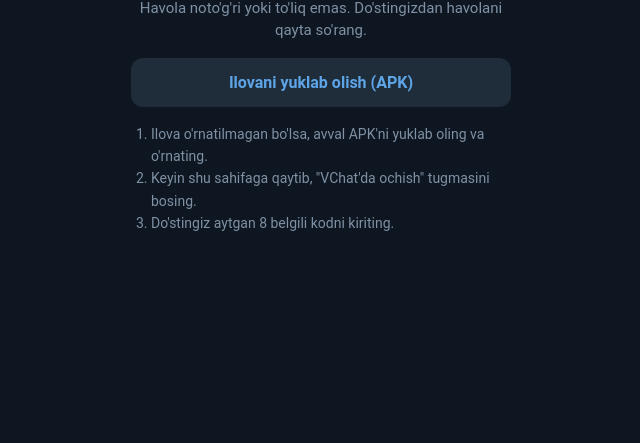
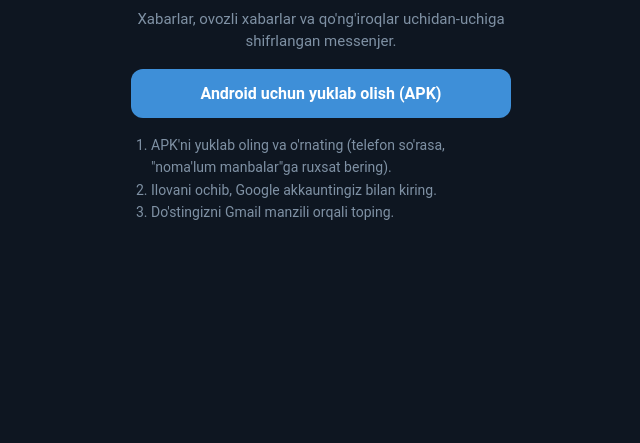
Before and after one commit to khomidovvv06/vchat, a plain HTML site: page docs/index.html in a window 1280 px wide. Shown: the part 357-800 px from the top of the page, without its empty margins (319-959 px from the left). Drawn offline with Linux system fonts and the light colour scheme.

Commit message:
Add files via upload

```diff
--- a/docs/index.html
+++ b/docs/index.html
@@ -3,7 +3,7 @@
 <head>
 <meta charset="UTF-8">
 <meta name="viewport" content="width=device-width, initial-scale=1">
-<title>VChat — maxfiy chatga taklif</title>
+<title>VChat — shifrlangan messenjer</title>
 <style>
 *{box-sizing:border-box;margin:0;padding:0}
 body{background:#0e1621;color:#e9eef3;font-family:Roboto,-apple-system,"Segoe UI",Arial,sans-serif;min-height:100vh;display:flex;align-items:center;justify-content:center;padding:24px}
@@ -13,37 +13,25 @@ body{background:#0e1621;color:#e9eef3;font-family:Roboto,-apple-system,"Segoe UI
 h1{font-size:22px}
 p{color:#7f91a4;line-height:1.5;font-size:15px}
 a.b{display:block;width:100%;padding:15px;border-radius:12px;background:#3e8fd8;color:#fff;font-weight:600;text-decoration:none;font-size:16px}
-a.b.s{background:#1f2c3a;color:#5ea5e8}
 ol{text-align:left;color:#7f91a4;font-size:14px;line-height:1.6;padding-left:20px}
 </style>
 </head>
 <body>
 <div class="c">
   <div class="ic"><svg viewBox="0 0 24 24" fill="none" stroke="currentColor" stroke-width="2" stroke-linecap="round" stroke-linejoin="round"><rect x="4" y="11" width="16" height="10" rx="2"/><path d="M8 11V7a4 4 0 0 1 8 0v4"/></svg></div>
-  <h1>Sizni maxfiy chatga taklif qilishdi</h1>
-  <p id="t">Chatga kirish uchun VChat ilovasi va do'stingiz aytgan kod kerak.</p>
-  <a class="b" id="open" href="#">VChat'da ochish</a>
-  <a class="b s" id="apk" href="#">Ilovani yuklab olish (APK)</a>
+  <h1>VChat</h1>
+  <p>Xabarlar, ovozli xabarlar va qo'ng'iroqlar uchidan-uchiga shifrlangan messenjer.</p>
+  <a class="b" id="apk" href="#">Android uchun yuklab olish (APK)</a>
   <ol>
-    <li>Ilova o'rnatilmagan bo'lsa, avval APK'ni yuklab oling va o'rnating.</li>
-    <li>Keyin shu sahifaga qaytib, "VChat'da ochish" tugmasini bosing.</li>
-    <li>Do'stingiz aytgan 8 belgili kodni kiriting.</li>
+    <li>APK'ni yuklab oling va o'rnating (telefon so'rasa, "noma'lum manbalar"ga ruxsat bering).</li>
+    <li>Ilovani ochib, Google akkauntingiz bilan kiring.</li>
+    <li>Do'stingizni Gmail manzili orqali toping.</li>
   </ol>
 </div>
 <script>
-const room=(location.hash.match(/^#([a-z2-7]{16})$/)||[])[1];
 const owner=location.hostname.split('.')[0];
 const repo=location.pathname.split('/').filter(Boolean)[0]||'';
-const apk=`https://github.com/${owner}/${repo}/releases/latest/download/vchat.apk`;
-document.getElementById('apk').href=apk;
-if(!room){document.getElementById('t').textContent='Havola noto\'g\'ri yoki to\'liq emas. Do\'stingizdan havolani qayta so\'rang.';document.getElementById('open').style.display='none'}
-else{
-  const back=location.origin+location.pathname+'?noapp=1#'+room;
-  const intent=`intent://join/${room}#Intent;scheme=vchat;package=uz.vchat.secret;S.browser_fallback_url=${encodeURIComponent(back)};end`;
-  document.getElementById('open').href=intent;
-  if(location.search.includes('noapp')){document.getElementById('t').textContent='VChat ilovasi topilmadi. Avval APK’ni yuklab oling va o‘rnating, keyin “VChat’da ochish” tugmasini bosing.';}
-  else setTimeout(()=>{location.href=intent},400);
-}
+document.getElementById('apk').href=`https://github.com/${owner}/${repo}/releases/latest/download/vchat.apk`;
 </script>
 </body>
 </html>
```
